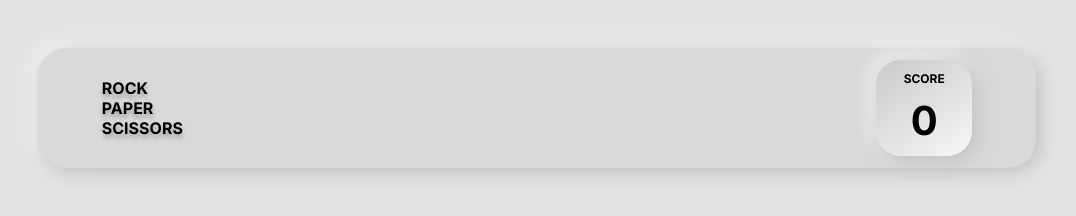
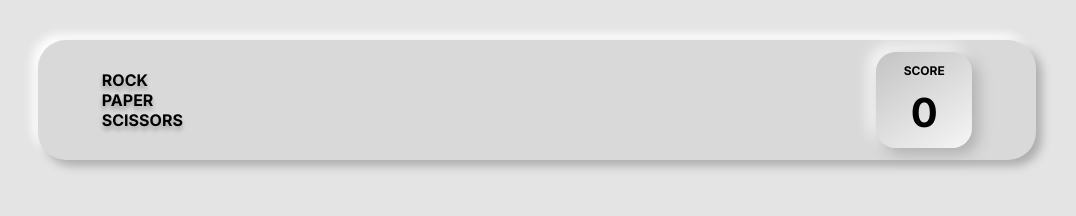
Before and after one commit to bzamr/Rock-Paper-Scissors, a website built with Vite: page index.html in a window 1280 px wide. Shown: the whole page, without its empty margins (103-1179 px from the left). Built offline with nearby package versions, Linux system fonts and the light colour scheme.

Commit message:
fix: fix base layout and measurement

```diff
--- a/styles/style.scss
+++ b/styles/style.scss
@@ -1,23 +1,25 @@
 @use 'neumorph-effect';
 
 body {
-    background-color: #E4E4E4;
     margin: 0;
     box-sizing: border-box;
-    display: flex;
-    justify-content: center;
     font-family: "Inter", sans-serif;
     font-style: normal;
 }
 
 #app {
-    width: 100vw;
+    height: 90vh;
+    padding: 5vh 11vw;
+    background-color: #E4E4E4;
+    display: flex;
+    flex-direction: column;
+    justify-content: space-between;
+
 }
 
 
 .score-bar {
-    margin: 6vh 11vw;
-    @include neumorph-effect.flat($distance: 4px, $intensity: 14%,$blur: 20px);
+    @include neumorph-effect.flat($distance: 6px, $intensity: 20%,$blur: 10px);
     height: 12vh;
     padding: 1.5vh 5vw;
     border-radius: 28px;
@@ -28,8 +30,8 @@ body {
 }
 
 .score {
-    @include neumorph-effect.concave($distance: 4px, $intensity: 14%,$blur: 20px);
-    border-radius: 25px;
+    @include neumorph-effect.concave($distance: 6px, $intensity: 20%,$blur: 15px);
+    border-radius: 20px;
     aspect-ratio: 1/1;
     min-height: 100%;
     display: flex;
```
